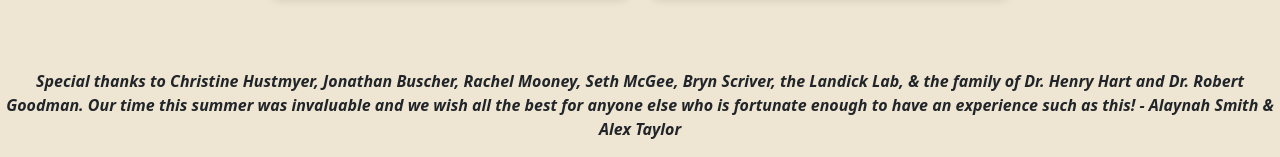
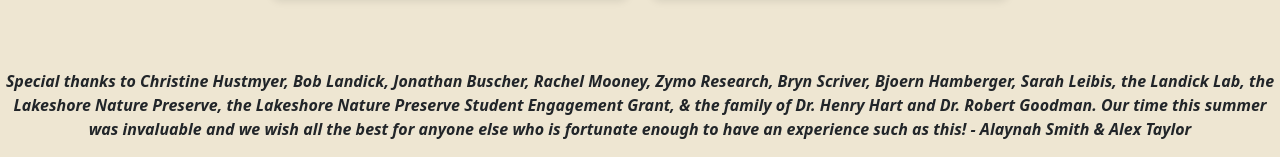
Before and after one commit to alexstaylor10/Lakeshore-Research-2025, a plain HTML site: page index.html in a window 1280 px wide. Shown: the part 1472-1629 px from the top of the page. Drawn offline with nearby package versions, Linux system fonts and the light colour scheme.

Commit message:
Updated thank you message to include people very important to this project's completion.

```diff
--- a/index.html
+++ b/index.html
@@ -942,9 +942,10 @@
 
                 <!-- Message -->
                 <p id="thanks" class="text-center mb-3">
-                    Special thanks to Christine Hustmyer, Jonathan Buscher, Rachel Mooney, Seth McGee, Bryn Scriver,
-                    the Landick Lab, & the family of Dr. Henry Hart and Dr. Robert Goodman. Our time this summer was invaluable
-                    and we wish all the best for anyone else who is fortunate enough to have an experience such as this!
+                    Special thanks to Christine Hustmyer, Bob Landick, Jonathan Buscher, Rachel Mooney, Zymo Research, Bryn Scriver,
+                    Bjoern Hamberger, Sarah Leibis, the Landick Lab, the Lakeshore Nature Preserve, the Lakeshore Nature Preserve Student Engagement Grant,
+                    & the family of Dr. Henry Hart and Dr. Robert Goodman. Our time this summer was invaluable and we wish all the best for anyone else
+                    who is fortunate enough to have an experience such as this!
                     - Alaynah Smith & Alex Taylor
                 </p>
             </div>
```
